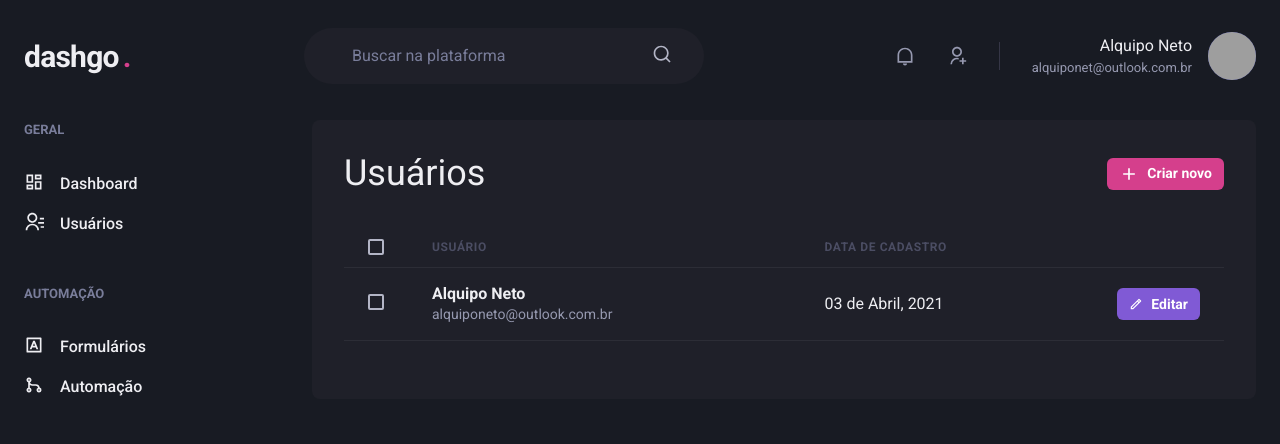
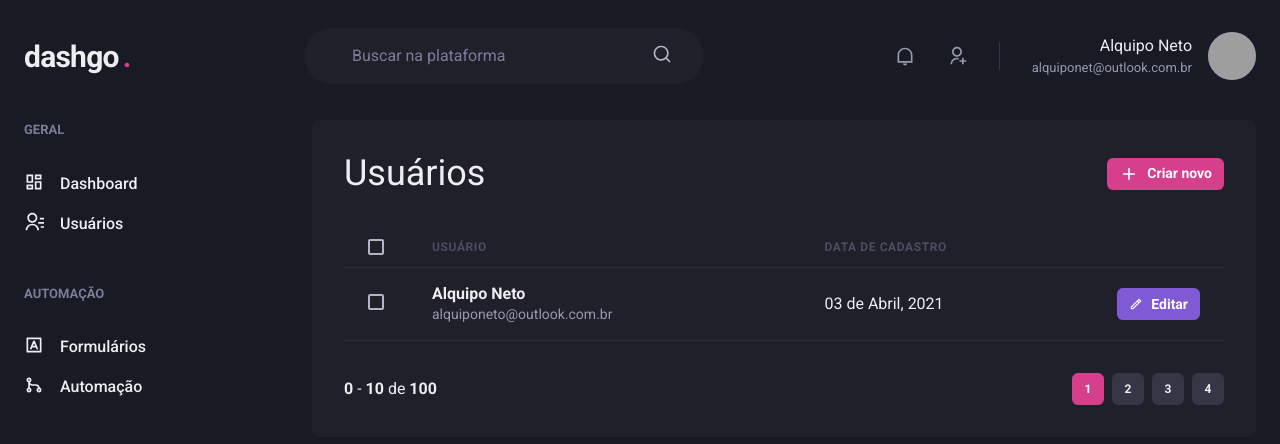
Before and after one commit to Alquipo/dashGo, a Next.js app: page /users in a window 1280 px wide. Shown: the top 444 px of the page. Built offline with nearby package versions, Linux system fonts and the light colour scheme; grey boxes are pictures that could not be loaded.

Commit message:
feat: pagination component

```diff
--- /dev/null
+++ b/src/components/Paginations.tsx
@@ -0,0 +1,69 @@
+import { Box, Button, Stack } from "@chakra-ui/react";
+
+export function Pagination() {
+  return (
+    <Stack
+      direction='row'
+      spacing='6'
+      mt='8'
+      justify='space-between'
+      align='center'
+    >
+      <Box>
+        <strong>0</strong> - <strong>10</strong> de <strong>100</strong>
+      </Box>
+     <Stack direction='row' spacing='2'>
+      <Button
+          size='sm'
+          fontSize='xs'
+          width='4'
+          colorScheme='pink'
+          disabled
+          _disabled={{
+            bgColor: 'pink.500',
+            cursor: 'default'
+          }}
+        >
+          1
+        </Button>
+
+        <Button
+          size='sm'
+          fontSize='xs'
+          width='4'
+          bgColor='gray.700'
+          _hover={{
+            bg: 'gray.500'
+          }}
+
+        >
+          2
+        </Button>
+        <Button
+          size='sm'
+          fontSize='xs'
+          width='4'
+          bgColor='gray.700'
+          _hover={{
+            bg: 'gray.500'
+          }}
+
+        >
+          3
+        </Button>
+        <Button
+          size='sm'
+          fontSize='xs'
+          width='4'
+          bgColor='gray.700'
+          _hover={{
+            bg: 'gray.500'
+          }}
+
+        >
+          4
+        </Button>
+     </Stack>
+    </Stack>
+  )
+}
--- a/src/pages/users/index.tsx
+++ b/src/pages/users/index.tsx
@@ -1,6 +1,7 @@
 import { Box, Button, Checkbox, Flex, Heading, Icon, Table, Tbody, Td, Text, Th, Thead, Tr } from "@chakra-ui/react";
 import { RiAddLine, RiPencilLine } from "react-icons/ri";
 import { Header } from "../../components/Header";
+import { Pagination } from "../../components/Paginations";
 import { Sidebar } from "../../components/Sidebar";
 
 export default function UserList() {
@@ -54,6 +55,8 @@
             </Tbody>
 
           </Table>
+
+          <Pagination />
         </Box>
       </Flex>
     </Box>
```
